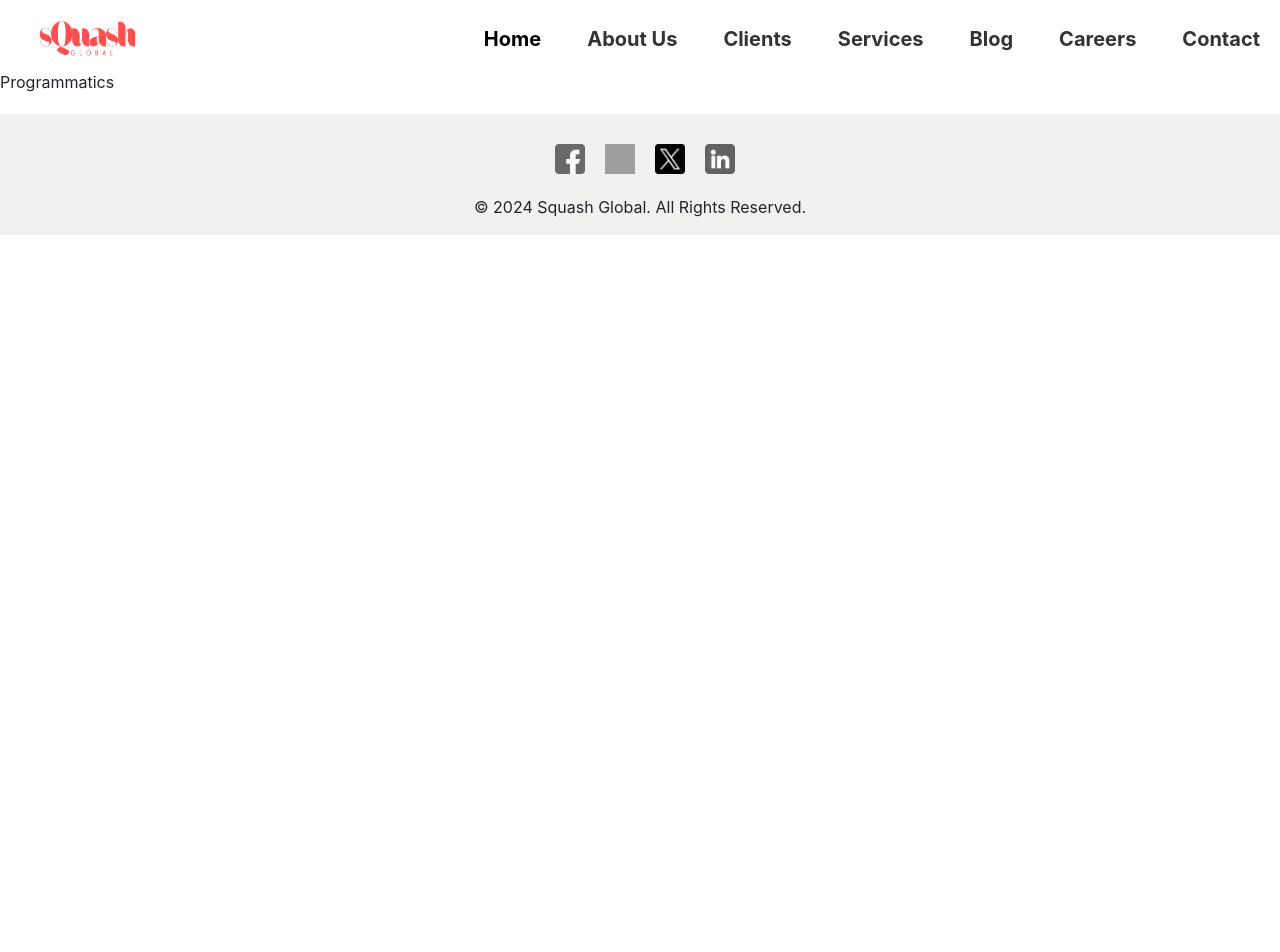
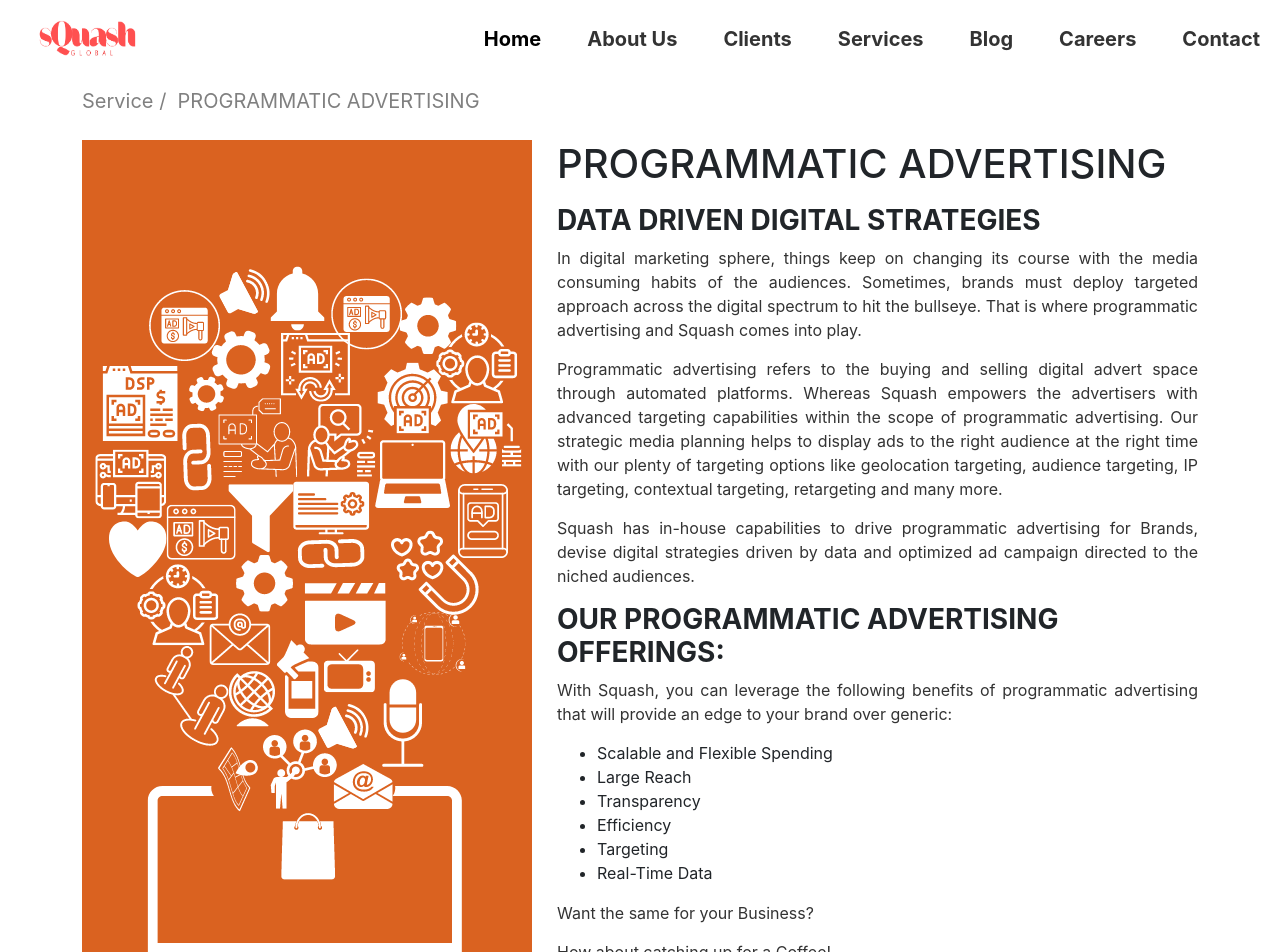
Before and after one commit to VishK98/Squash-Global, a React (Create React App) app: page /programmatics in a window 1280 px wide. Shown: the top 952 px of the page. Before the commit the page ends 800 px from the top, so only its background shows below. Built offline with nearby package versions, Linux system fonts and the light colour scheme; grey boxes are pictures that could not be loaded.

Commit message:
PROGRAMMATIC ADVERTISING

```diff
--- a/src/components/ServiceDetails/Programmatics.js
+++ b/src/components/ServiceDetails/Programmatics.js
@@ -1,8 +1,52 @@
 import React from 'react'
-
+import "./ServiceDetails.css"
+import img from "../../assets/images/PROGRAMMATIC ADVERTISING.png";
+import AnimatedText from '../Animations/TextAnimation';
 function Programmatics() {
   return (
-    <div>Programmatics</div>
+    <div>
+    <div className='container'>
+   <div class="route-text">
+     <ol class="breadcrumb route-text mt-3">
+       <li>
+         <a
+           href="/"
+           style={{ color: "grey", textDecoration: "none" }}
+         >
+           <AnimatedText text="Service /" animation="slide-left" />
+         </a>
+       </li>
+       <li>
+         <AnimatedText text="&nbsp; PROGRAMMATIC ADVERTISING" animation="slide-right" />
+       </li>
+     </ol>
+   </div>
+   <div className='row mt-lg-4'>
+     <div className='col-lg-5 col-md-5 col-12'>
+       <img src={img} className='tittle-img' alt='' />
+     </div>
+     <div className='col-lg-7 col-md-7 col-12'>
+       <h1 className="big-title page-head">PROGRAMMATIC ADVERTISING</h1>
+       <h3 className='mt-lg-3'>DATA DRIVEN DIGITAL STRATEGIES </h3>
+       <p>In digital marketing sphere, things keep on changing its course with the media consuming habits of the audiences. Sometimes, brands must deploy targeted approach across the digital spectrum to hit the bullseye. That is where programmatic advertising and Squash comes into play. </p>
+         <p>Programmatic advertising refers to the buying and selling digital advert space through automated platforms. Whereas Squash empowers the advertisers with advanced targeting capabilities within the scope of programmatic advertising. Our strategic media planning helps to display ads to the right audience at the right time with our plenty of targeting options like geolocation targeting, audience targeting, IP targeting, contextual targeting, retargeting and many more.</p>
+         <p>Squash has in-house capabilities to drive programmatic advertising for Brands, devise digital strategies driven by data and optimized ad campaign directed to the niched audiences. </p>
+       <h3>OUR PROGRAMMATIC ADVERTISING OFFERINGS:</h3>
+       <p>With Squash, you can leverage the following benefits of programmatic advertising that will provide an edge to your brand over generic: </p>
+       <ul>
+       <li>Scalable and Flexible Spending</li>
+       <li>Large Reach</li>
+       <li>Transparency</li>
+       <li>Efficiency</li>
+       <li>Targeting</li>
+       <li>Real-Time Data</li>
+       </ul>
+         <p>Want the same for your Business?</p>
+         <p>How about catching up for a Coffee!</p>
+     </div>
+   </div>
+ </div>
+ </div>
   )
 }
 
```
Also changed, not shown: src/assets/images/PROGRAMMATIC ADVERTISING.png (added).
